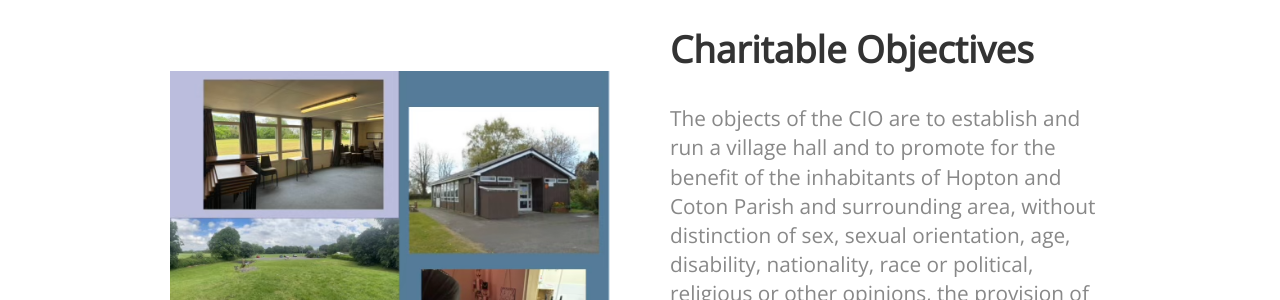
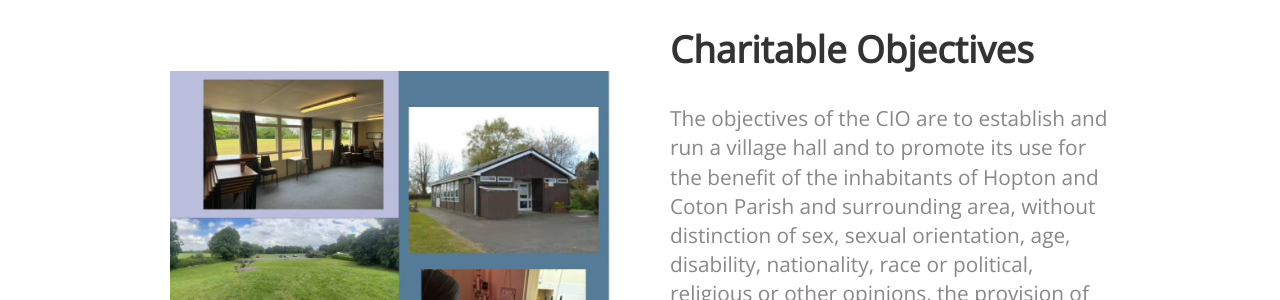
Before and after one commit to hoptonadmin/hopton-community-hub-website, a Jekyll site: the page built from index.html, in a window 1280 px wide. Shown: the part 614-914 px from the top of the page. Built offline with Jekyll 4.4.1, drawn with Linux system fonts in a browser that asks for light colours; nearby versions of some CDN libraries; some of the changed text lies outside the part shown.

Commit message:
Update index.html

```diff
--- a/index.html
+++ b/index.html
@@ -63,7 +63,7 @@ title: Hopton Community Hub
 		<div>
 			<h2 class="editable">Charitable Objectives</h2>
 
-			<p class="editable">The objects of the CIO are to establish and run a village hall and to promote for the benefit of the inhabitants of Hopton and Coton Parish and surrounding area, without distinction of sex, sexual orientation, age, disability, nationality, race or political, religious or other opinions, the provision of facilities for recreation or other leisure time occupation of individuals who have need of such facilities by reason of their youth, age, infirmity or disablement, financial hardship or social and economic circumstances or for the public at large in the interests of social welfare and with the object of improving the conditions of life of the said inhabitants.</p>
+			<p class="editable">The objectives of the CIO are to establish and run a village hall and to promote its use for the benefit of the inhabitants of Hopton and Coton Parish and surrounding area, without distinction of sex, sexual orientation, age, disability, nationality, race or political, religious or other opinions, the provision of facilities for recreation or other leisure time occupation of individuals who have need of such facilities by reason of their youth, age, infirmity or disablement, financial hardship or social and economic circumstances or for the public at large in the interests of social welfare and with the object of improving the conditions of life of the said inhabitants.</p>
 		</div>
 	</div>
 </div>
```
